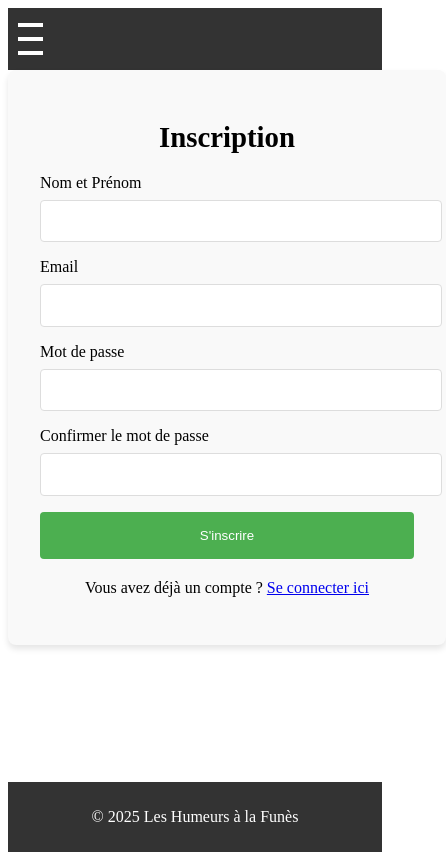
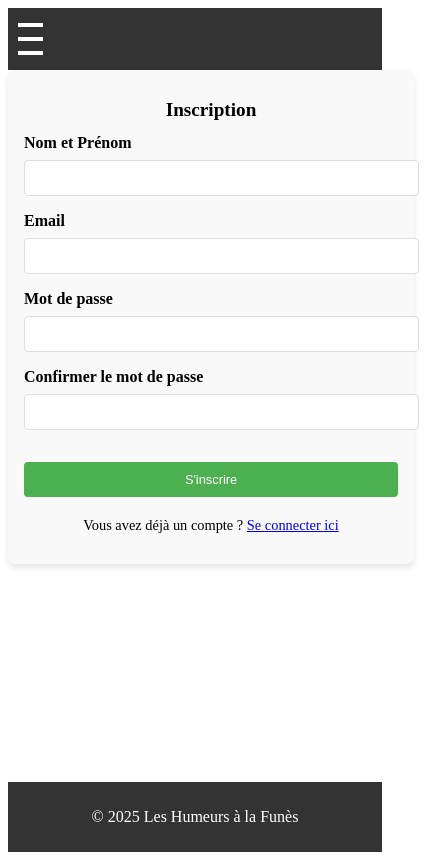
Before and after one commit to chirelhalioua/suivi-humeurs, a Nuxt app in the folder frontend/: page /register in a window 390 px wide. Shown: the whole page, 446 px wide, since content can reach past the window. Built offline with nearby package versions, Linux system fonts and the light colour scheme.

Commit message:
Update register.vue

```diff
--- a/frontend/pages/register.vue
+++ b/frontend/pages/register.vue
@@ -2,19 +2,19 @@
   <div class="register-container">
     <h1>Inscription</h1>
     <form @submit.prevent="registerUser">
-      <div>
+      <div class="form-group">
         <label for="nom">Nom et Prénom</label>
         <input v-model="nom" type="text" id="nom" required />
       </div>
-      <div>
+      <div class="form-group">
         <label for="email">Email</label>
         <input v-model="email" type="email" id="email" required />
       </div>
-      <div>
+      <div class="form-group">
         <label for="password">Mot de passe</label>
         <input v-model="password" type="password" id="password" required />
       </div>
-      <div>
+      <div class="form-group">
         <label for="confirm-password">Confirmer le mot de passe</label>
         <input v-model="confirmPassword" type="password" id="confirm-password" required />
       </div>
@@ -36,10 +36,9 @@
 
 <script setup>
 import { ref } from 'vue';
-import { useNuxtApp } from '#app'; // Importation de useNuxtApp pour accéder à l'instance de Nuxt
+import { useNuxtApp } from '#app';
 
 const { $axios } = useNuxtApp();
-// Définir les données du formulaire
 const nom = ref('');
 const email = ref('');
 const password = ref('');
@@ -47,9 +46,7 @@ const confirmPassword = ref('');
 const message = ref('');
 const messageClass = ref('');
 
-// Fonction pour gérer l'inscription
 const registerUser = async () => {
-  // Vérifier si les mots de passe sont identiques
   if (password.value !== confirmPassword.value) {
     message.value = "Les mots de passe ne correspondent pas!";
     messageClass.value = 'error';
@@ -57,21 +54,16 @@ const registerUser = async () => {
   }
 
   try {
-    // Envoi des données d'inscription à l'API
     const response = await axios.post('https://suivi-humeurs.onrender.com/api/auth/register', {
       name: nom.value,
       email: email.value,
       password: password.value,
     });
 
-    // Affichage du message de succès
     message.value = "Inscription réussie!";
     messageClass.value = 'success';
-
-    // Redirection ou autre action après inscription réussie
     console.log(response.data);
   } catch (error) {
-    // Affichage d'un message d'erreur plus détaillé
     if (error.response) {
       message.value = `Erreur: ${error.response.status} - ${error.response.data.message || 'Erreur du serveur'}`;
     } else if (error.request) {
@@ -85,7 +77,7 @@ const registerUser = async () => {
 </script>
 
 <style scoped>
-/* Styles du formulaire d'inscription */
+/* Styles de base */
 .register-container {
   width: 100%;
   max-width: 500px;
@@ -101,13 +93,20 @@ h1 {
   font-size: 1.8rem;
 }
 
-form div {
+form {
+  display: flex;
+  flex-direction: column;
+}
+
+.form-group {
   margin-bottom: 1rem;
 }
 
 label {
   display: block;
   margin-bottom: 0.5rem;
+  font-size: 1rem;
+  font-weight: 600;
 }
 
 input {
@@ -115,6 +114,7 @@ input {
   padding: 0.8rem;
   border: 1px solid #ddd;
   border-radius: 4px;
+  font-size: 1rem;
 }
 
 button {
@@ -124,7 +124,9 @@ button {
   color: white;
   border: none;
   border-radius: 4px;
+  font-size: 1rem;
   cursor: pointer;
+  margin-top: 1rem;
 }
 
 button:hover {
@@ -134,11 +136,13 @@ button:hover {
 .success {
   color: green;
   text-align: center;
+  margin-top: 1rem;
 }
 
 .error {
   color: red;
   text-align: center;
+  margin-top: 1rem;
 }
 
 .link-container {
@@ -158,4 +162,41 @@ button:hover {
 .router-link:hover {
   text-decoration: underline;
 }
+
+/* Styles responsive */
+@media (max-width: 768px) {
+  .register-container {
+    padding: 1.5rem;
+  }
+
+  h1 {
+    font-size: 1.5rem;
+  }
+
+  input,
+  button {
+    font-size: 0.9rem;
+    padding: 0.7rem;
+  }
+}
+
+@media (max-width: 480px) {
+  .register-container {
+    padding: 1rem;
+  }
+
+  h1 {
+    font-size: 1.2rem;
+  }
+
+  input,
+  button {
+    font-size: 0.8rem;
+    padding: 0.6rem;
+  }
+
+  .link-container p {
+    font-size: 0.9rem;
+  }
+}
 </style>
```
